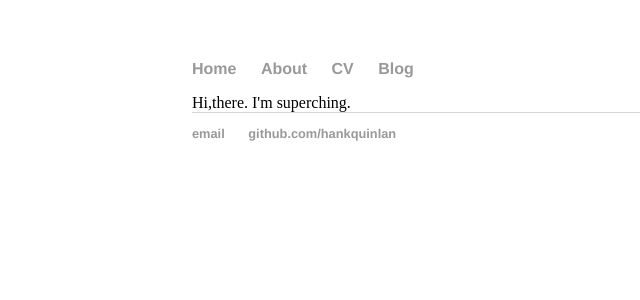
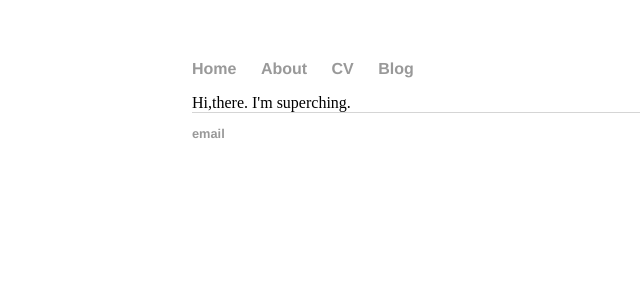
Before and after one commit to superChing/superChing.github.io, a Jekyll site: the page built from index.html, in a window 1280 px wide. Shown: the top 300 px of the page, without its empty margins (0-640 px from the left). Built offline with Jekyll 4.4.1, drawn with Linux system fonts in a browser that asks for light colours.

Commit message:
Update default.html

```diff
--- a/_layouts/default.html
+++ b/_layouts/default.html
@@ -21,8 +21,8 @@
 			</div><!-- /.container -->
 			<footer>
 	    		<ul>
-	        		<li><a href="mailto:hankquinlanhub@gmail.com">email</a></li>
-	        		<li><a href="https://github.com/hankquinlan">github.com/hankquinlan</a></li>
+	        		<li><a href="mailto:">email</a></li>
+	        		<!--<li><a href="https://github.com/">github.com/</a></li>-->
 				</ul>
 			</footer>
 		</body>
```
